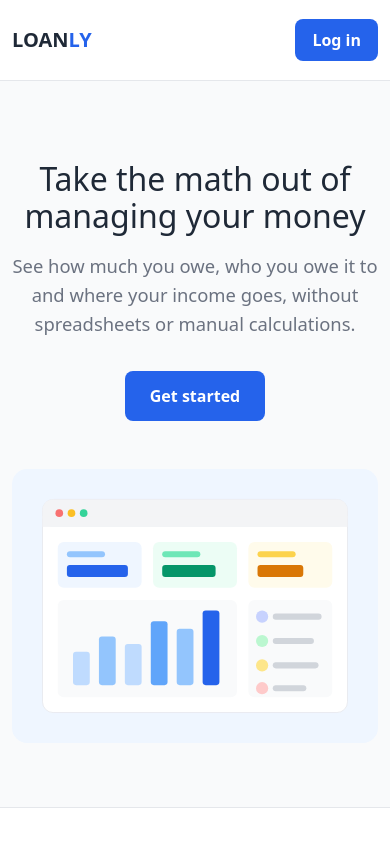
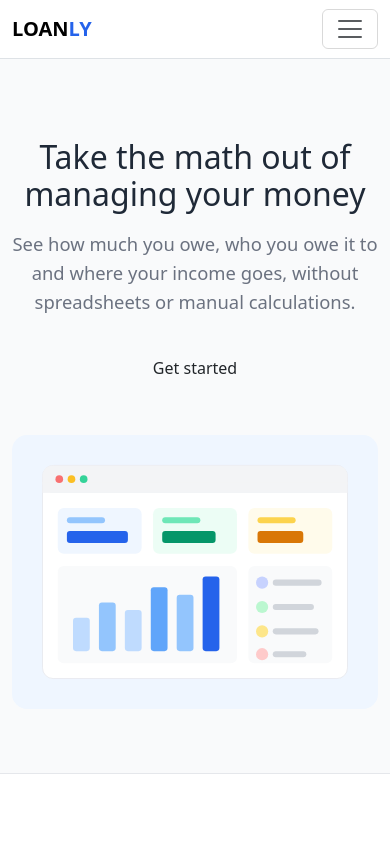
Before and after one commit to HamzaAkarid/Loanly, a plain HTML site: page frontend/index.html in a window 390 px wide. Shown: the top 844 px of the page. Drawn offline with nearby package versions, Linux system fonts and the light colour scheme.

Commit message:
Use Bootstrap navbar with mobile menu

```diff
--- a/frontend/css/styles.css
+++ b/frontend/css/styles.css
@@ -1,3 +1,24 @@
+/* Brand colors on top of Bootstrap */
+:root {
+  --brand: #2563eb;
+  --brand-dark: #1d4ed8;
+  --bs-primary: #2563eb;
+  --bs-primary-rgb: 37, 99, 235;
+  --bs-link-color: #2563eb;
+  --bs-link-color-rgb: 37, 99, 235;
+}
+
+.btn-primary {
+  --bs-btn-bg: var(--brand);
+  --bs-btn-border-color: var(--brand);
+  --bs-btn-hover-bg: var(--brand-dark);
+  --bs-btn-hover-border-color: var(--brand-dark);
+  --bs-btn-active-bg: var(--brand-dark);
+  --bs-btn-active-border-color: var(--brand-dark);
+}
+
+.navbar-brand span { color: var(--brand); }
+
 :root {
   --primary: #2563eb;
   --primary-dark: #1d4ed8;
@@ -13,29 +34,6 @@ body {
   background: var(--bg);
   line-height: 1.6;
 }
-
-/* Navbar */
-.navbar { background: var(--white); border-bottom: 1px solid #e5e7eb; }
-.nav-content { display: flex; justify-content: space-between; align-items: center; height: 64px; }
-.logo { font-weight: 700; font-size: 1.25rem; color: var(--text); text-decoration: none; }
-.logo span { color: var(--primary); }
-nav { display: flex; align-items: center; gap: 1.5rem; }
-nav a { color: var(--muted); text-decoration: none; }
-nav a:hover { color: var(--text); }
-
-/* Buttons */
-.btn {
-  display: inline-block;
-  background: var(--primary);
-  color: var(--white) !important;
-  padding: 0.75rem 1.5rem;
-  border-radius: 8px;
-  text-decoration: none;
-  font-weight: 600;
-  transition: background 0.2s;
-}
-.btn:hover { background: var(--primary-dark); }
-.btn-small { padding: 0.5rem 1rem; }
 
 /* Hero */
 .hero { padding: 5rem 0 4rem; }
@@ -169,6 +167,5 @@ nav a:hover { color: var(--text); }
 }
 
 @media (max-width: 600px) {
-  nav a:not(.btn) { display: none; }
   .steps { grid-template-columns: 1fr; }
 }
--- a/frontend/index.html
+++ b/frontend/index.html
@@ -13,17 +13,32 @@
   <link rel="stylesheet" href="css/styles.css" />
 </head>
 <body>
-  <header class="navbar">
-    <div class="container nav-content">
-      <a href="#" class="logo">LOAN<span>LY</span></a>
-      <nav>
-        <a href="#journey">How it works</a>
-        <a href="#calculator">Calculator</a>
-        <a href="#features">Features</a>
-        <a href="#contact">Contact</a>
-        <a href="#" class="btn btn-small">Log in</a>
-      </nav>
-    </div>
+  <header>
+    <nav class="navbar navbar-expand-md bg-white border-bottom">
+      <div class="container">
+        <a class="navbar-brand fw-bold" href="#">LOAN<span>LY</span></a>
+        <button
+          class="navbar-toggler"
+          type="button"
+          data-bs-toggle="collapse"
+          data-bs-target="#main-nav"
+          aria-controls="main-nav"
+          aria-expanded="false"
+          aria-label="Toggle navigation"
+        >
+          <span class="navbar-toggler-icon"></span>
+        </button>
+        <div class="collapse navbar-collapse" id="main-nav">
+          <ul class="navbar-nav ms-auto align-items-md-center gap-md-2">
+            <li class="nav-item"><a class="nav-link" href="#journey">How it works</a></li>
+            <li class="nav-item"><a class="nav-link" href="#calculator">Calculator</a></li>
+            <li class="nav-item"><a class="nav-link" href="#features">Features</a></li>
+            <li class="nav-item"><a class="nav-link" href="#contact">Contact</a></li>
+            <li class="nav-item ms-md-2"><a class="btn btn-primary px-3" href="#">Log in</a></li>
+          </ul>
+        </div>
+      </div>
+    </nav>
   </header>
 
   <main>
--- a/frontend/js/main.js
+++ b/frontend/js/main.js
@@ -27,3 +27,11 @@ function calculateLoan() {
 
 document.getElementById("calc-form").addEventListener("input", calculateLoan);
 calculateLoan();
+
+// Close the mobile menu after picking a section
+document.querySelectorAll("#main-nav .nav-link").forEach((link) => {
+  link.addEventListener("click", () => {
+    const menu = bootstrap.Collapse.getInstance(document.getElementById("main-nav"));
+    if (menu) menu.hide();
+  });
+});
```
